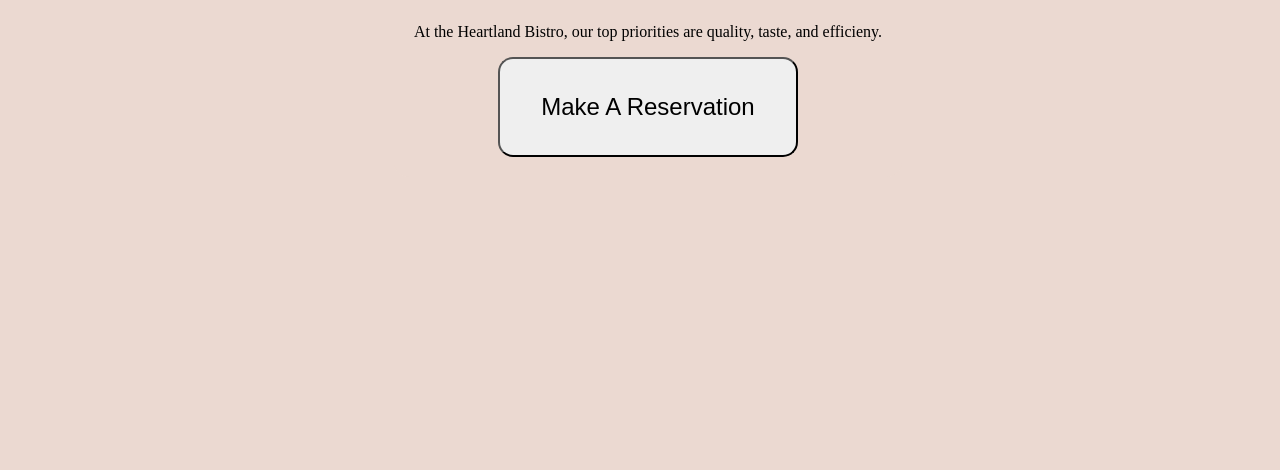
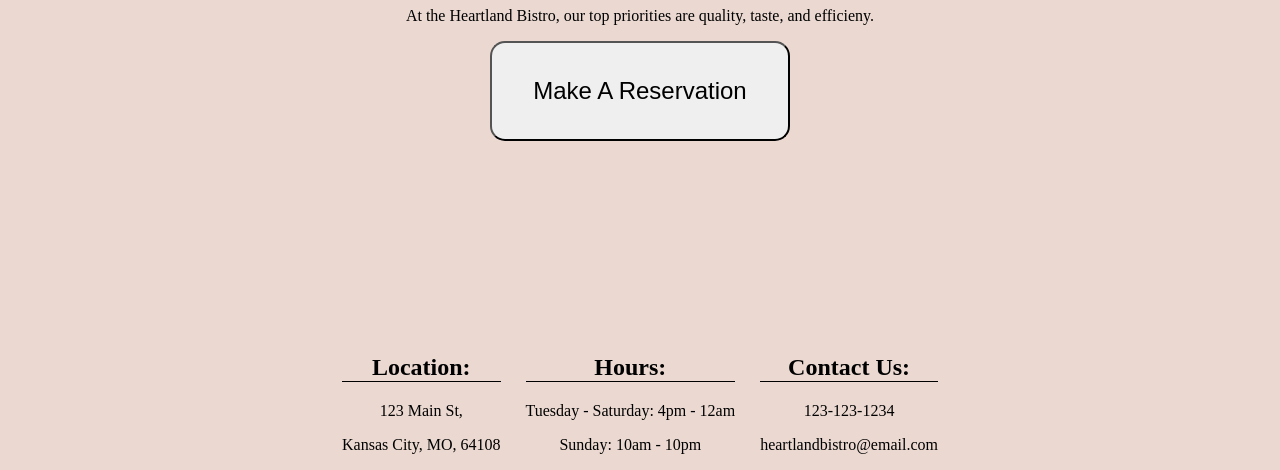
Before and after one commit to Crisk-o/Odin_restaurant-page, a website built with webpack: page src/template.html in a window 1280 px wide. Shown: the part 346-816 px from the top of the page. Built offline with nearby package versions, Linux system fonts and the light colour scheme; files whose address does not match are found by name; a web font is replaced by a local one.

Commit message:
Made home tab function execute upon webpage loaded. Added and styled location/hours/contact info to home section.

```diff
--- a/src/home.js
+++ b/src/home.js
@@ -1,6 +1,6 @@
 import "./styles.css";
-import chefImage from "./resources/chef-preparing-food_unsplash.jpg"
 
+const lineBreak = document.createElement('br');
 export function loadHomeTab() {
     const contentDiv = document.getElementById('content');
     contentDiv.innerHTML = "";
@@ -12,7 +12,7 @@ export function loadHomeTab() {
     reservationsDiv.id = "reservationsDiv";
     const title = document.createElement('h1');
     title.textContent = "Heartland Bistro";
-    let info = document.createElement('p');
+    const info = document.createElement('p');
     info.textContent = "At the Heartland Bistro, our top priorities are quality, taste, and efficieny.";
     const makeReservationsBtnLabel = document.createElement('label');
     makeReservationsBtnLabel.for = "reservationsBtn";
@@ -22,12 +22,45 @@ export function loadHomeTab() {
     makeReservationsBtn.id = "reservationsBtn";
     makeReservationsBtn.name = "reservationsBtn";
     // makeReservationsBtn.addEventListener() // add to make form pop-up.
-    const chefImg = document.createElement('img');
-    chefImg.src = chefImage;
-    chefImg.id = "chefImage";
     reservationsDiv.append(title, info, makeReservationsBtnLabel, makeReservationsBtn);
 
+    const restaurantInfoDiv = document.createElement('div');
+    restaurantInfoDiv.id = "homeInfoDiv"
+    //location
+    const locationDiv = document.createElement('div');
+    const locationDivTitle = document.createElement('h2');
+    locationDivTitle.textContent = "Location:";
+    locationDiv.classList.add("home-info-content");
+    const restaurantLocation = document.createElement('p');
+    restaurantLocation.textContent = "123 Main St,";
+    const restuarantLocationCity = document.createElement('p');
+    restuarantLocationCity.textContent = "Kansas City, MO, 64108";
+    locationDiv.append(locationDivTitle, restaurantLocation, restuarantLocationCity);
+    // hours
+    const hoursDiv = document.createElement('div');
+    hoursDiv.classList.add('home-info-content');
+    const hoursDivTitle = document.createElement('h2');
+    hoursDivTitle.textContent = "Hours:"
+    const restaurantHoursOpen = document.createElement('p');
+    restaurantHoursOpen.textContent = "Tuesday - Saturday: 4pm - 12am";
+    const restaurantHoursClosed = document.createElement('p');
+    restaurantHoursClosed.textContent = "Sunday: 10am - 10pm";
+    hoursDiv.append(hoursDivTitle, restaurantHoursOpen, restaurantHoursClosed);
+    //contact
+    const contactDiv = document.createElement('div');
+    contactDiv.classList.add('home-info-content');
+    const contactDivTitle = document.createElement('h2');
+    contactDivTitle.style.borderBottom = "1px solid black";
+    contactDivTitle.textContent = "Contact Us:"
+    const contactInfo = document.createElement('p');
+    contactInfo.textContent = "123-123-1234"
+    const contactInfoEmail = document.createElement('p');
+    contactInfoEmail.textContent = "heartlandbistro@email.com";
+    contactDiv.append(contactDivTitle, contactInfo, contactInfoEmail);
+
+    restaurantInfoDiv.append(locationDiv, hoursDiv, contactDiv);
+
     welcomeDiv.append(reservationsDiv);
-    contentDiv.append(welcomeDiv);
+    contentDiv.append(welcomeDiv, restaurantInfoDiv);
 
 };
--- a/src/styles.css
+++ b/src/styles.css
@@ -22,10 +22,13 @@ body {
    background-color: #EBD9D1;
    width: 100vw;
    height: 100vh;
+   margin: 0;
+   padding: 0;
 }
 header {
     display: flex;
-    justify-content: space-evenly;
+    justify-content: center;
+    gap: 250px;
     align-items: center;
     width: 100%;
     background-color: #735557;
@@ -35,6 +38,7 @@ header {
 }
 nav{
     display: flex;
+    align-items: center;
     justify-content: space-evenly;
     gap: 20px;
 }
@@ -67,10 +71,7 @@ nav{
     background-position: center;
     background-repeat: no-repeat;
 }
-#chefImage {
-    height: 300px;
-    width: 300px;
-}
+
 #welcomeImage {
     height: 50%;
     width: 100vw;
@@ -85,6 +86,11 @@ nav{
     padding: 20px;
     border-radius: 15px;
 }
+#reservationsDiv > p {
+    margin-top: 0;
+    padding-top: 0;
+}
+
 #reservationsBtn {
     display: flex;
     color: black;
@@ -94,6 +100,17 @@ nav{
     height: 100px;
     width: 300px;
     border-radius: 15px;
+}
+#homeInfoDiv {
+    display: flex;
+    justify-content: space-evenly;
+    gap: 25px;
+    text-align: center;
+
+}
+
+.home-info-content > h2{
+    border-bottom: 1px solid black;
 }
 #about-text-container {
     width: 30%;
--- a/src/template.html
+++ b/src/template.html
@@ -14,11 +14,14 @@
 <body>
     <header>
         <h1 id="title">Heartland Bistro</h1>
-        <nav>
-            <button class="tab-button" id="home">Home</button>
-            <button class="tab-button" id="menu">Menu</button>
-            <button class="tab-button" id="about">About</button>
-        </nav>
+        <div id="navDiv">
+            <nav>
+                <button class="tab-button" id="home">Home</button>
+                <button class="tab-button" id="menu">Menu</button>
+                <button class="tab-button" id="about">About</button>
+            </nav>
+        </div>
+
     </header>
     <div id="content"></div>
 </body>
```
